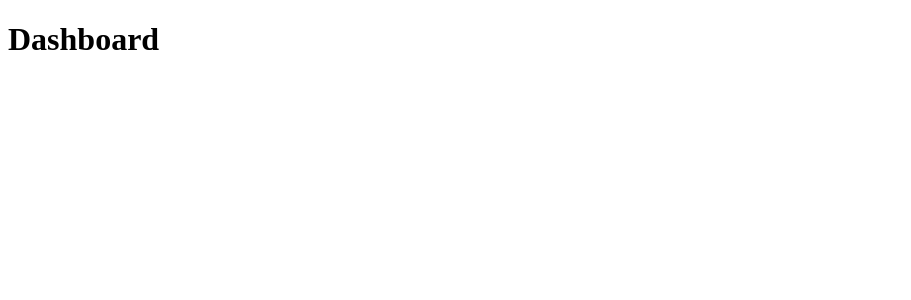
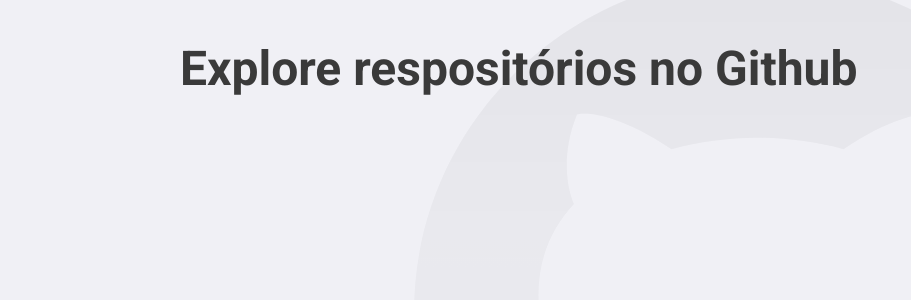
Before and after one commit to brunocmo/GS_modulo06, a React (Create React App) app: page / in a window 1280 px wide. Shown: the top 300 px of the page, without its empty margins (0-911 px from the left). Built offline with nearby package versions, Linux system fonts and the light colour scheme.

Commit message:
Syled components

```diff
--- a/package.json
+++ b/package.json
@@ -15,6 +15,7 @@
     "react-dom": "^16.13.1",
     "react-router-dom": "^5.2.0",
     "react-scripts": "3.4.1",
+    "styled-components": "^5.1.0",
     "typescript": "~3.7.2"
   },
   "scripts": {
@@ -37,6 +38,7 @@
   },
   "devDependencies": {
     "@types/react-router-dom": "^5.1.5",
+    "@types/styled-components": "^5.1.0",
     "@typescript-eslint/eslint-plugin": "^2.33.0",
     "@typescript-eslint/parser": "^2.33.0",
     "eslint-config-airbnb": "^18.1.0",
--- a/public/index.html
+++ b/public/index.html
@@ -5,6 +5,8 @@
     <meta name="viewport" content="width=device-width, initial-scale=1" />
     <meta name="theme-color" content="#3A3A3A" />
     <title>Github Explorer</title>
+
+    <link href="https://fonts.googleapis.com/css2?family=Roboto:wght@400;700&display=swap" rel="stylesheet">
   </head>
   <body>
     <noscript>You need to enable JavaScript to run this app.</noscript>
--- a/src/App.tsx
+++ b/src/App.tsx
@@ -1,12 +1,16 @@
 import React from 'react';
 import { BrowserRouter } from 'react-router-dom';
 
+import GlobalStyle from './styles/global';
 import Routes from './routes';
 
 const App: React.FC = () => (
-  <BrowserRouter>
-    <Routes />
-  </BrowserRouter>
+  <>
+    <BrowserRouter>
+      <Routes />
+    </BrowserRouter>
+    <GlobalStyle />
+  </>
 );
 
 export default App;
--- a/src/pages/Dashboard/index.tsx
+++ b/src/pages/Dashboard/index.tsx
@@ -1,7 +1,9 @@
 import React from 'react';
 
+import { Title } from './styles';
+
 const Dashboard: React.FC = () => {
-  return <h1>Dashboard</h1>;
+  return <Title>Explore respositórios no Github</Title>;
 };
 
 export default Dashboard;
--- /dev/null
+++ b/src/pages/Dashboard/styles.ts
@@ -0,0 +1,6 @@
+import styled from 'styled-components';
+
+export const Title = styled.h1`
+  font-size: 48px;
+  color: #3a3a3a;
+`;
--- /dev/null
+++ b/src/styles/global.ts
@@ -0,0 +1,33 @@
+import { createGlobalStyle } from 'styled-components';
+
+import githubBackground from '../assets/Ei-sc-github.svg';
+
+export default createGlobalStyle`
+  *{
+    margin:0;
+    padding: 0;
+    outline: 0;
+    box-sizing: border-box;
+  }
+
+  body {
+    background: #F0F0F5 url(${githubBackground}) no-repeat 70% top;
+    -webkit-font-smoothing: antialiased;
+  }
+
+  body, input, button {
+    font: 16px Roboto, sans-serif;
+
+  }
+
+  #root {
+    max-width: 960px;
+    margin: 0 auto;
+    padding: 40px 20px;
+  }
+
+  button {
+    cursor: pointer;
+  }
+
+`;
```
Also changed, not shown: src/assets/Ei-sc-github.svg (added), 1 other file (tests, documents, lock files or other folders).
